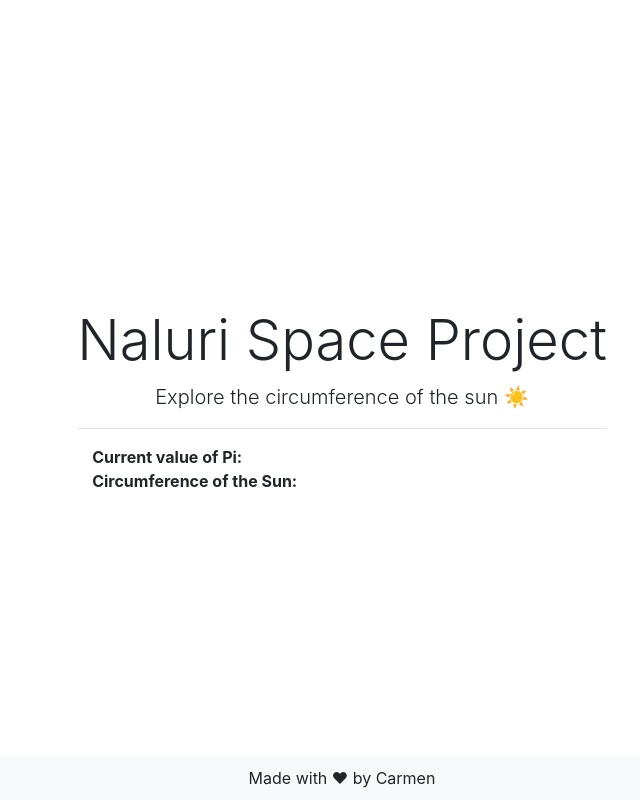
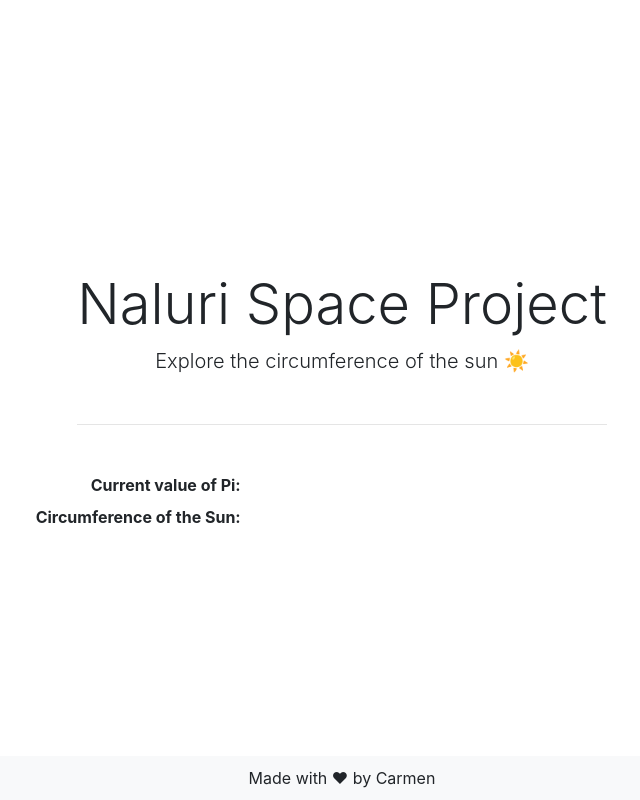
Before and after one commit to samcarmen/sun-circumference, a Django app: page / in a window 1280 px wide. Shown: the whole page, without its empty margins (298-938 px from the left). Run offline with Django 4.2, Linux system fonts and the light colour scheme; parts of the project's set-up code (start-up, migrations or seed data) failed here and were passed over; some libraries are stand-ins or nearby versions.

Commit message:
improve display on homepage

```diff
--- a/pi_calculator/templates/homepage.html
+++ b/pi_calculator/templates/homepage.html
@@ -19,23 +19,24 @@
         <div class="text-center">
             <h1 class="display-4">Naluri Space Project</h1>
             <p class="lead">Explore the circumference of the sun ☀️</p>
-            <hr class="my-7">
-            <div class="d-flex justify-content-between">
-                <div class="col-md-4 text-right no-wrap">
+            <hr class="my-5">
+            <div class="row">
+                <div class="col-md-4 d-flex align-items-center justify-content-end pr-2 no-wrap">
                     <strong>Current value of Pi:</strong>
                 </div>
-                <div class="col-md-10 text-left">
+                <div class="col-md-8 d-flex align-items-center text-left">
                     <span id="pi-value" class="break-word"></span>
                 </div>
             </div>
-            <div class="d-flex justify-content-between">
-                <div class="col-md-4 text-right no-wrap">
+            <div class="row mt-2">
+                <div class="col-md-4 d-flex align-items-center justify-content-end pr-2 no-wrap">
                     <strong>Circumference of the Sun:</strong>
                 </div>
-                <div class="col-md-14 text-left">
+                <div class="col-md-8 d-flex align-items-center text-left">
                     <span id="circumference-value"></span>
                 </div>
             </div>
+
         </div>
     </div>
     <script>
```
